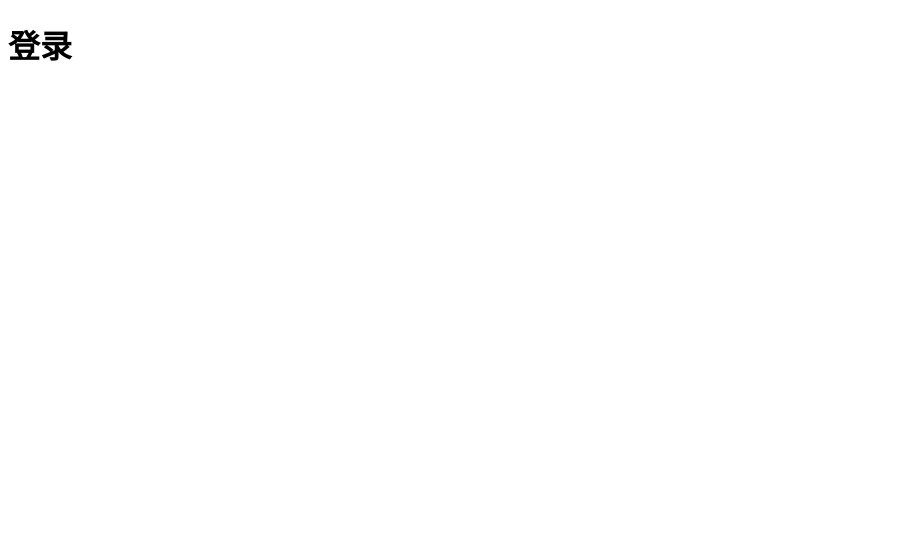
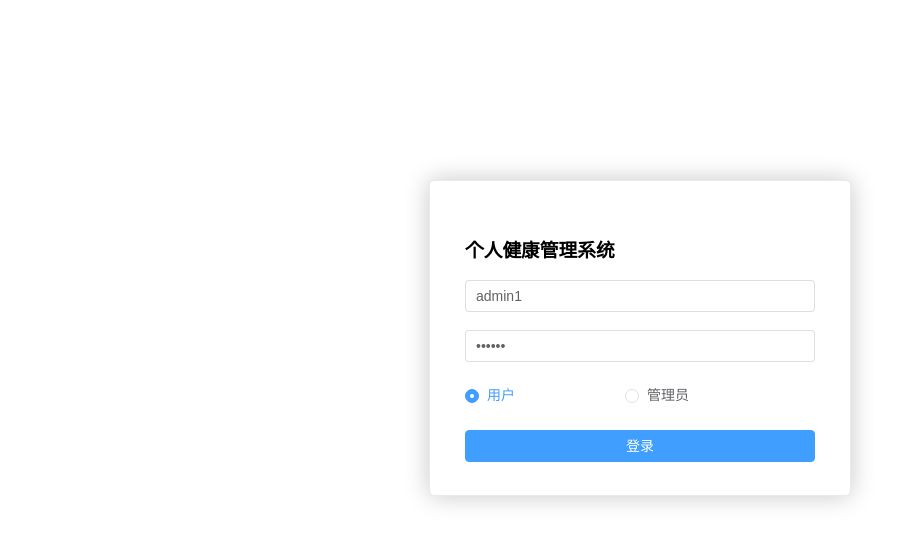
Before and after one commit to Wzq-997/KeepHealthy, a Vue app in the folder healthtrackingfrontend/: page /#/ in a window 1280 px wide. Shown: the top 544 px of the page, without its empty margins (0-914 px from the left). Built offline with nearby package versions, Linux system fonts and the light colour scheme.

Commit message:
elementPlus+登陆页面

```diff
--- a/healthtrackingfrontend/package.json
+++ b/healthtrackingfrontend/package.json
@@ -10,6 +10,7 @@
   "dependencies": {
     "core-js": "^3.8.3",
     "element-plus": "^2.7.5",
+    "element-ui": "^2.15.14",
     "mitt": "^3.0.1",
     "vue": "^3.2.13",
     "vue-router": "^4.0.3",
--- a/healthtrackingfrontend/src/App.vue
+++ b/healthtrackingfrontend/src/App.vue
@@ -1,12 +1,7 @@
 <template>
   <div id="app">
-    <div id="nav">
-
-    </div>
+    <router-view></router-view>
   </div>
-  <router-view></router-view>
 </template>
-
-<style lang="scss">
-
-</style>
+<script setup>
+</script>
--- /dev/null
+++ b/healthtrackingfrontend/src/plugins/element.js
@@ -0,0 +1,5 @@
+import Vue from 'vue'
+import Element from 'element-ui'
+import 'element-ui/lib/theme-chalk/index.css'
+
+Vue.use(Element)
--- a/healthtrackingfrontend/src/router/index.js
+++ b/healthtrackingfrontend/src/router/index.js
@@ -1,10 +1,10 @@
 import { createRouter, createWebHashHistory ,RouteRecordRaw} from "vue-router";
-import login from "@/views/login/login.vue";
+import login from "../views/login.vue";
 
 const routes = [
   {
     path: "/",
-    name: "login",
+    name: "登录",
     component: login
   },
   {
--- /dev/null
+++ b/healthtrackingfrontend/src/views/login.vue
@@ -0,0 +1,124 @@
+<template>
+  <div class="login-container">
+    <el-form :model="ruleForm" :rules="rules"
+             status-icon
+             ref="ruleForm"
+             label-position="left"
+             label-width="0px"
+             class="demo-ruleForm login-page">
+      <h3 class="title">个人健康管理系统</h3>
+      <el-form-item prop="username">
+        <el-input type="text"
+                  v-model="ruleForm.username"
+                  placeholder="用户名"
+        ></el-input>
+      </el-form-item>
+      <el-form-item prop="password">
+        <el-input type="password"
+                  v-model="ruleForm.password"
+                  placeholder="密码"
+        ></el-input>
+      </el-form-item>
+      <el-form-item>
+        <el-radio v-model="type" label="Admin">用户</el-radio>
+        <el-radio style="position: relative;left: 80px" v-model="type" label="systemAdmin">管理员</el-radio>
+      </el-form-item>
+      <el-form-item style="width:100%;">
+        <el-button type="primary" style="width:100%;" @click="handleSubmit" :loading="logining">登录</el-button>
+      </el-form-item>
+    </el-form>
+  </div>
+</template>
+
+<script>
+export default {
+  name: "Login",
+  data(){
+    return{
+      logining: false,
+      ruleForm: {
+        username: 'admin1',
+        password: '123123'
+      },
+      type: 'Admin',
+      rules: {
+        username: [{required: true, message: '请输入用户名', trigger: 'blur'}],
+        password: [{required: true, message: '请输入密码', trigger: 'blur'}]
+      }
+    }
+  },
+  methods: {
+    handleSubmit(){
+      this.$refs.ruleForm.validate((valid) => {
+        if(valid){
+          this.logining = true
+          let _this = this
+          if(_this.type == 'systemAdmin'){
+            axios.get('http://localhost:8181/systemAdmin/login', {params:_this.ruleForm}).then(function (resp) {
+              _this.logining = false
+              if(resp.data.code == -1){
+                _this.$alert('用户名不存在', '提示', {
+                  confirmButtonText: '确定'
+                })
+              }
+              if(resp.data.code == -2){
+                _this.$alert('密码错误', '提示', {
+                  confirmButtonText: '确定'
+                })
+              }
+              if(resp.data.code == 0){
+                //跳转到SystemAdmin
+                //展示当前登录用户信息
+                localStorage.setItem('systemAdmin', JSON.stringify(resp.data.data));
+                _this.$router.replace({path: '/systemAdmin'})
+              }
+            })
+          }
+          if(_this.type == 'Admin'){
+            axios.get('http://localhost:8181/Admin/login', {params:_this.ruleForm}).then(function (resp) {
+              _this.logining = false
+              if(resp.data.code == -1){
+                _this.$alert('用户名不存在', '提示', {
+                  confirmButtonText: '确定'
+                })
+              }
+              if(resp.data.code == -2){
+                _this.$alert('密码错误', '提示', {
+                  confirmButtonText: '确定'
+                })
+              }
+              if(resp.data.code == 0){
+                //跳转到SystemAdmin
+                //展示当前登录用户信息
+                localStorage.setItem('Admin', JSON.stringify(resp.data.data));
+                _this.$router.replace({path: '/Admin'})
+              }
+            })
+          }
+        }
+      })
+    }
+  }
+};
+</script>
+
+<style scoped>
+.login-container {
+  width: 100%;
+  height: 100%;
+}
+.login-page {
+  -webkit-border-radius: 5px;
+  border-radius: 5px;
+  margin: 180px auto;
+  width: 350px;
+  padding: 35px 35px 15px;
+  background: #fff;
+  border: 1px solid #eaeaea;
+  box-shadow: 0 0 25px #cac6c6;
+}
+label.el-checkbox.rememberme {
+  margin: 0px 0px 15px;
+  text-align: left;
+}
+</style>
```
Also changed, not shown: healthtrackingfrontend/src/main.js (+20 -2 lines), healthtrackingfrontend/src/plugins/axios.js (added, +61 -0 lines).
